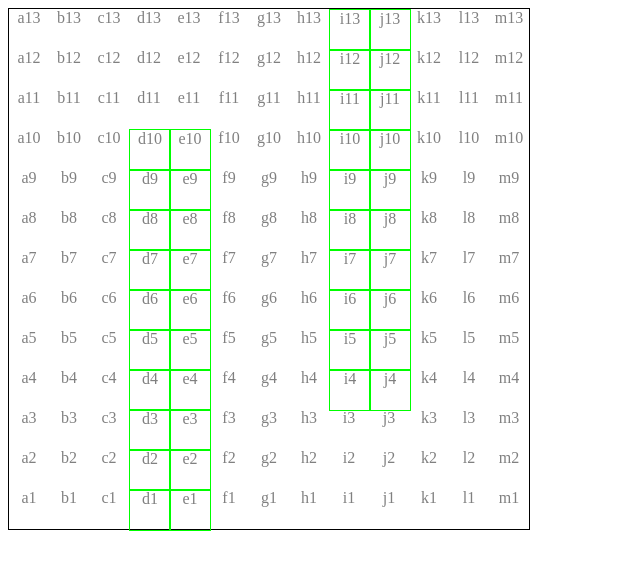
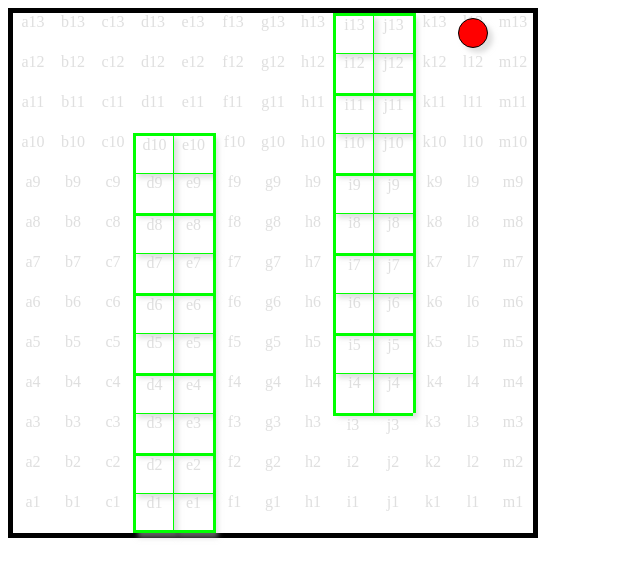
Before and after one commit to CyanFaux/Milestone-Project-1, a plain HTML site: page index.html in a window 1280 px wide. Shown: the whole page, without its empty margins (0-640 px from the left). Drawn offline with Linux system fonts and the light colour scheme.

Commit message:
fixed the circle div and added shadow

```diff
--- a/index.html
+++ b/index.html
@@ -11,7 +11,7 @@
     </head>
     <body>
 <div id="field-div">
-
+<div class="circle"></div>
 </div>
         <script src="/script.js" async defer></script>
     </body>
--- a/script.js
+++ b/script.js
@@ -207,6 +207,206 @@ for (let row = 0; row < playingField.length; row++) {
   }
 }
 
+const allCells = fieldDiv.querySelectorAll(".field-tile-class");
+
+const flatPlayingField = playingField.flat();
+
+allCells.forEach((cell) => {
+  const cellContent = cell.textContent.trim();
+  if (flatPlayingField.includes(cellContent)) {
+    if (
+      [
+        "d10",
+        "d9",
+        "d8",
+        "d7",
+        "d6",
+        "d5",
+        "d4",
+        "d3",
+        "d2",
+        "d1",
+        "f10",
+        "f9",
+        "f8",
+        "f7",
+        "f6",
+        "f5",
+        "f4",
+        "f3",
+        "f2",
+        "f1",
+        "i13",
+        "i12",
+        "i11",
+        "i10",
+        "i9",
+        "i8",
+        "i7",
+        "i6",
+        "i5",
+        "i4",
+        "k13",
+        "k12",
+        "k11",
+        "k10",
+        "k9",
+        "k8",
+        "k7",
+        "k6",
+        "k5",
+        "k4",
+      ].includes(cellContent)
+    ) {
+      cell.style.borderLeft = "3px solid rgb(0, 255, 0)";
+/*       cell.style.boxShadow = "-5px 0px 5px rgba(192, 192, 192, 0.5)" */
+    }
+    if (
+      [
+        "e10",
+        "e9",
+        "e8",
+        "e7",
+        "e6",
+        "e5",
+        "e4",
+        "e3",
+        "e2",
+        "e1",
+        "j13",
+        "j12",
+        "j11",
+        "j10",
+        "j9",
+        "j8",
+        "j7",
+        "j6",
+        "j5",
+        "j4",
+      ].includes(cellContent)
+    ) {
+      cell.style.borderLeft = "1px solid rgb(0, 255, 0)";
+/*       cell.style.boxShadow = "-5px 0px 5px rgba(192, 192, 192, 0.5)" */
+    }
+    if (
+      [
+        "d10",
+        "d8",
+        "d6",
+        "d4",
+        "d2",
+        "e10",
+        "e8",
+        "e6",
+        "e4",
+        "e2",
+        "i13",
+        "i11",
+        "i9",
+        "i7",
+        "i5",
+        "i3",
+        "j13",
+        "j11",
+        "j9",
+        "j7",
+        "j5",
+        "j3",
+      ].includes(cellContent)
+    ) {
+      cell.style.borderTop = "3px solid rgb(0,255, 0)";
+/*       cell.style.boxShadow = "0px -5px 5px rgba(192, 192, 192, 0.5)" */
+    }
+    if (
+      [
+        "d9",
+        "d7",
+        "d5",
+        "d3",
+        "d1",
+        "e9",
+        "e7",
+        "e5",
+        "e3",
+        "e1",
+        "i12",
+        "i10",
+        "i8",
+        "i6",
+        "i4",
+        "j12",
+        "j10",
+        "j8",
+        "j6",
+        "j4",
+      ].includes(cellContent)
+    ) {
+      cell.style.borderTop = "1px solid rgb(0,255, 0)";
+      /* cell.style.boxShadow = "0px -5px 5px rgba(192, 192, 192, 0.5)" */
+    }
+    if (
+        [
+            "d1",
+            "e1",
+        ].includes(cellContent)
+    ) {
+        cell.style.borderBottom = "3px solid rgb(0, 255, 0)";
+    }
+  }
+});
+
+const circleTrack = [
+{content: "k13"},
+{content: "k12"},
+{content: "k11"},
+{content: "k10"},
+{content: "k9"},
+{content: "k8"},
+{content: "k7"},
+{content: "k6"},
+{content: "k5"},
+{content: "k4"},
+{content: "k3"},
+{content: "k2"},
+{content: "j2"},
+{content: "i2"},
+{content: "h2"},
+{content: "g2"},
+{content: "f2"},
+{content: "f3"},
+{content: "f4"},
+{content: "f5"},
+{content: "f6"},
+{content: "f7"},
+{content: "f8"},
+{content: "f9"},
+{content: "f10"},
+{content: "f11"},
+{content: "f12"},
+{content: "e12"},
+{content: "d12"},
+{content: "c12"},
+{content: "b12"},
+{content: "a12"},
+{content: "a11"},
+{content: "a10"},
+{content: "a9"},
+{content: "a8"},
+{content: "a7"},
+{content: "a6"},
+{content: "a5"},
+{content: "a4"},
+{content: "a3"},
+{content: "a2"},
+{content: "a1"},
+{content: "a"}
+]
+
+const circle = document.querySelector(".circle");
+const speed = 2;
+
+
+
 const cellWalls = [
     "i13",
     "j13",
@@ -250,13 +450,9 @@ const cellWalls = [
   "e10",
   ];
 
-const allCells = fieldDiv.querySelectorAll(".field-tile-class");
-
   allCells.forEach((cell) => {
     const cellContent = cell.textContent.trim();
     if (cellWalls.includes(cellContent)) {
-    cell.style.borderColor = "rgb(0, 255, 0)";
-    cell.style.borderWidth = "1px";
-    cell.style.borderStyle = "solid";
+      cell.style.boxShadow = "5px 5px 5px rgba(192, 192, 192, 0.5)"
     }
   });
--- a/style.css
+++ b/style.css
@@ -2,9 +2,11 @@
     display: grid;
     grid-template-columns: repeat(13, 40px);
     grid-template-rows: repeat(13, 40px);
-    border: 1px solid black;
-    width: 520px;
-    height: 520px;
+    border: 5px solid black;
+    width: 530px;
+    height: 530px;
+    box-sizing: border-box;
+    position: relative;
 }
 
 .field-tile-class {
@@ -12,5 +14,22 @@
     height: 40px;
     background-color: transparent;
     text-align: center;
-    color: gray;
+    color: rgba(192, 192, 192, 0.5);
+    box-sizing: border-box;
+/*     color: transparent; */
+/*     border: 1px solid rgba(192, 192, 192, 0.25); */
 }
+
+.circle {
+    width: 30px;
+    height: 30px;
+    background-color: red;
+    border: 1px solid black;
+    border-radius: 50%;
+    z-index: 2;
+    position: absolute;
+    top: 5px;
+    right: 45px;
+    box-sizing: border-box;
+    box-shadow: 5px 5px 5px rgba(192, 192, 192, 0.5);
+}
```
Lines whose indentation alone changed are shown as unchanged.
